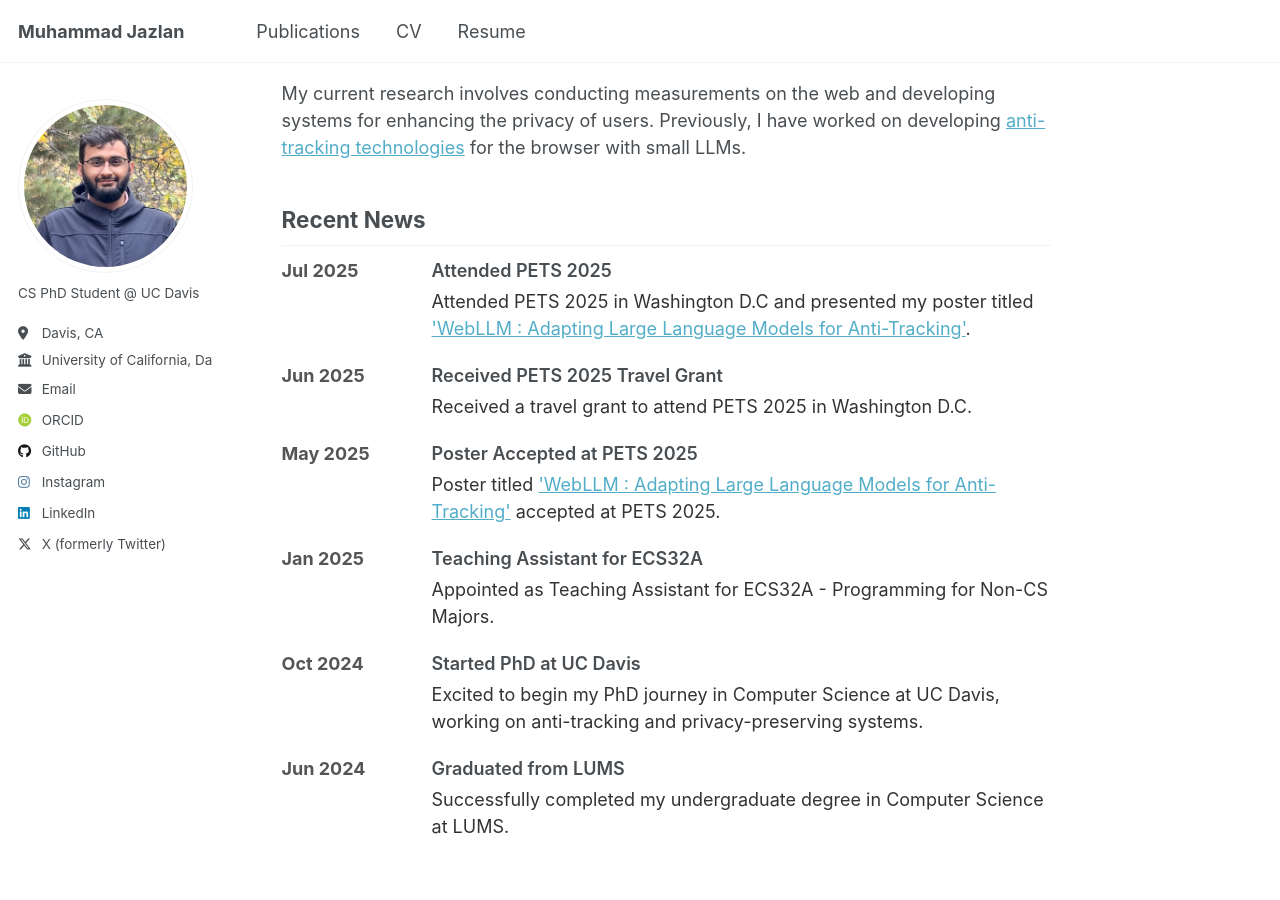
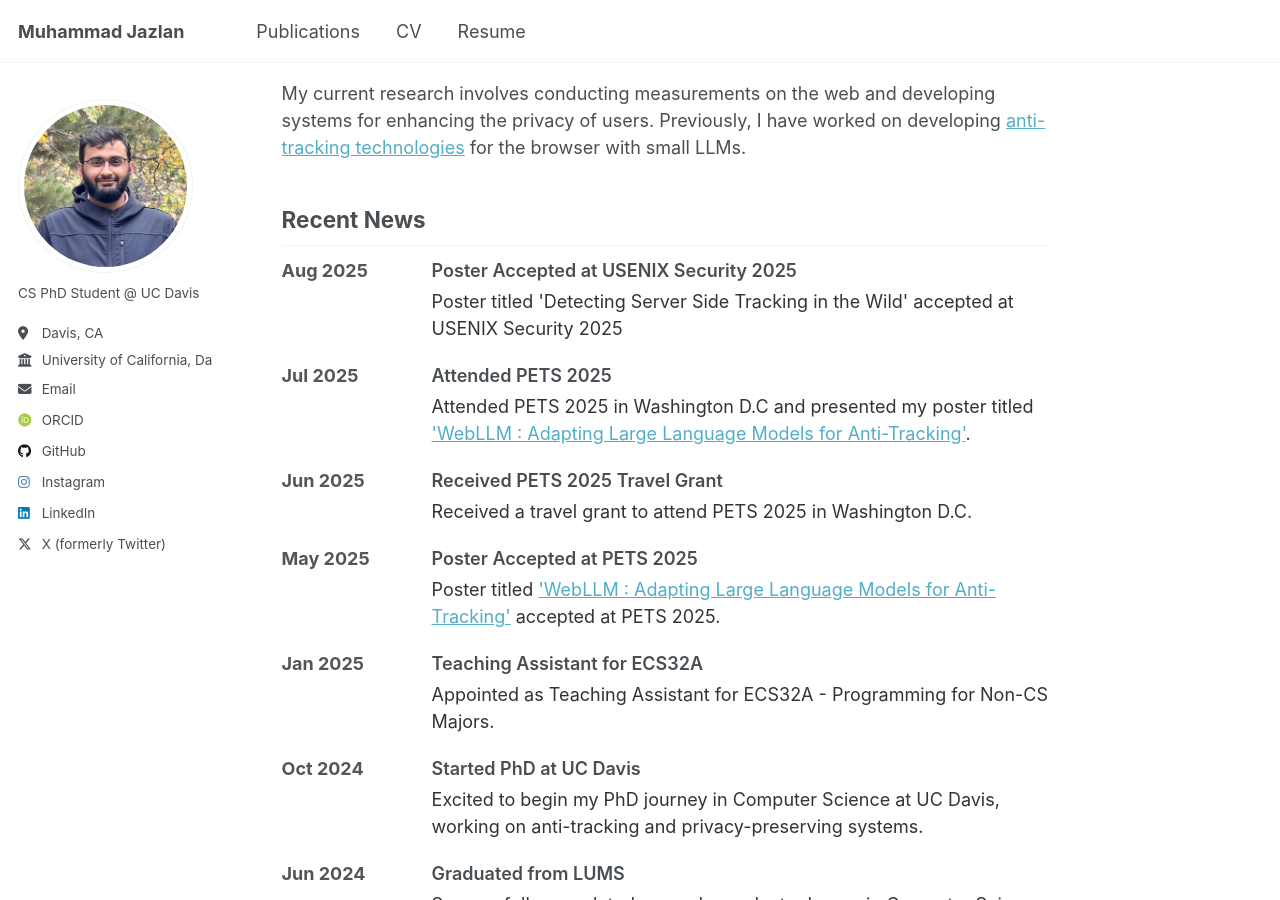
Before and after one commit to jazlan01/jazlan01.github.io, a Jekyll site: the page built from _pages/about.md, in a window 1280 px wide and 900 px high, scrolled down 574 px. Built offline with Jekyll 4.4.1, drawn with Linux system fonts in a browser that asks for light colours; some web fonts are replaced; a script that is not in the unit is left out.

Commit message:
USENIX poster accepted

```diff
--- a/_data/updates.yml
+++ b/_data/updates.yml
@@ -1,3 +1,6 @@
+- date: "Aug 2025"
+  title: "Poster Accepted at USENIX Security 2025"
+  description: "Poster titled 'Detecting Server Side Tracking in the Wild' accepted at USENIX Security 2025"
 - date: "Jul 2025"
   title: "Attended PETS 2025"
   description: "Attended PETS 2025 in Washington D.C and presented my poster titled <a href='/publication/2025-07-15-webllm-pets-2025'>'WebLLM : Adapting Large Language Models for Anti-Tracking'</a>."
```
